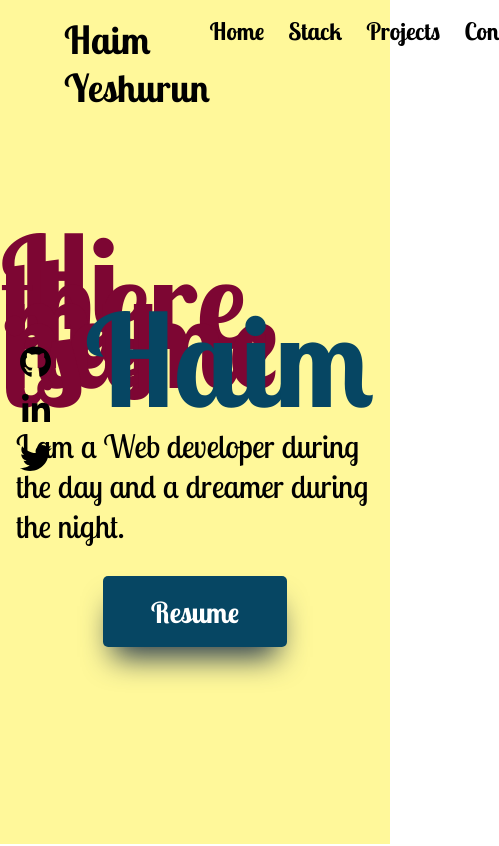
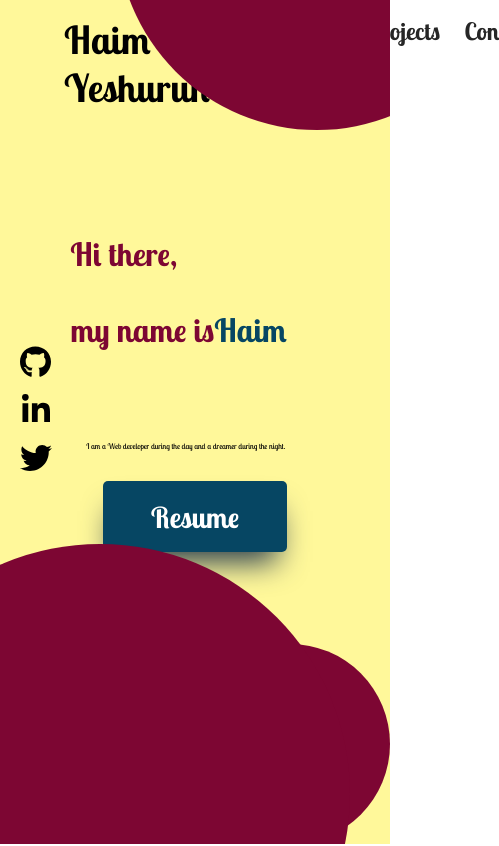
Before and after one commit to Haimyess/portfolio-react, a React (Create React App) app: page / in a window 390 px wide. Shown: the top 846 px of the page, 499 px wide, since content can reach past the window. Built offline with nearby package versions, Linux system fonts and the light colour scheme.

Commit message:
Fix some styles

```diff
--- a/src/App.css
+++ b/src/App.css
@@ -16,22 +16,22 @@
 }
 .wrapper {
   width: 100vw;
-  height: 100vh;
+  /* height: 100vh;  took it out now to check responsiveness*/
 
 
 }
 
 
-.title {
+/* .title {
     margin-bottom: 4rem;
-}
+} */
 
 
 .container {
     display: flex;
     align-items: center;
     justify-content: flex-start;
-    padding-top: 10rem;
+    padding-top: 5rem;
     flex-direction: column;
 
 
@@ -40,12 +40,14 @@
 .main-title {
 
 
-  font-size: clamp(8rem, 8vw, 20rem);
+  font-size: clamp(2rem, 8vw, 10rem);
+  /* font-size: 8rem; */
   font-weight: 700;
-  line-height: 5vw;
-  margin: 0;
+  line-height: 9vh;
+  /* margin: 0; */
+
   color: var(--accent);
-  padding: 2rem 0;
+  padding: 3rem 0;
 
 }
 
@@ -54,6 +56,7 @@
   font-size: 6rem;
   line-height: 6rem;
   color: var(--accent);
+  margin: 2rem 0;
 
 }
 
@@ -61,7 +64,8 @@
 
   /* border: 1px solid green; */
   display: flex;
-  flex-wrap: wrap;
+  /* flex-wrap: wrap; */
+
   gap: 2rem;
 
 }
--- a/src/pages/Contact.js
+++ b/src/pages/Contact.js
@@ -43,11 +43,11 @@ function Contact() {
   };
   return (
     <section className='wrapper container' id='contact'>
+      <div className='contact-wrapper'>
         <h1 className='sub-title'>Send me a message!</h1>
         <p className='contact-p'>
           Share your thoughts with me, so we can talk about your next project!
         </p>
-
         <div className='form-wrapper'>
           <form className='form-container' ref={form} onSubmit={sendEmail}>
             <div className='info-container'>
@@ -64,7 +64,6 @@ function Contact() {
                 name='user_email'
               />
             </div>
-
             <div className='message-container'>
               <textarea
                 className='message'
@@ -73,7 +72,6 @@ function Contact() {
                 placeholder='Write your message here...'
                 name='user_message'></textarea>
             </div>
-
             <div className='btn-container'>
               <input className='btn' type='submit' value='Hire me' />
             </div>
@@ -82,6 +80,7 @@ function Contact() {
             <p className='msg-succ'> Your message has been sent succesfully.</p>
           )}
         </div>
+      </div>
     </section>
   );
 }
--- a/src/pages/Home.js
+++ b/src/pages/Home.js
@@ -45,15 +45,22 @@ function Home() {
 
   return (
     <section className='wrapper home ' id='home'>
+      <div className='circle top'></div>
+      <div className='circle right'></div>
+      <div className='circle left'></div>
+      <div className='home-container'>
         <div className='title-container'>
+          <div className='wrapper-text'>
             <h1 className='main-title'>
-          <span className='letter-animation'>H</span>i there, <br /> my name is
+              <span className='letter-animation'>H</span>i there, <br /> my name
+              is
               <span className='name'>Haim</span>
             </h1>
             <p className='main-p'>
-          I am a Web developer during the day and a dreamer during the night.
+              I am a Web developer during the day and a dreamer during the
+              night.
             </p>
-
+          </div>
           <div className='resume-container'>
             {/* <button onClick={onButtonClick} className='btn'>
             Resume
@@ -63,6 +70,7 @@ function Home() {
             </a>
           </div>
         </div>
+      </div>
     </section>
   );
 }
--- a/src/styles/contact.css
+++ b/src/styles/contact.css
@@ -1,6 +1,10 @@
 
+.contact-wrapper {
+    height: 100vh;
+}
 .form-container {
     width: 35vw;
+    margin-bottom: 3rem;
 
 }
 .info-container {
@@ -12,7 +16,8 @@
 }
 
 .form-wrapper {
-     margin-top: 3rem;
+     display: flex;
+     justify-content: center;
 }
 
 
@@ -20,10 +25,11 @@ input[type='text'],[type='email'] {
     /* padding: 1rem 2rem; */
     font-size: 1.6rem;
     border: none;
-    border-bottom: 1px solid var(--accent);
+    border-bottom: 3px solid var(--accent);
     width: 48%;
     font-weight: bold;
     color: black;
+    padding-left: 1rem;
     font-family: Impact, Haettenschweiler, 'Arial Narrow Bold', sans-serif;
 
 }
@@ -32,12 +38,14 @@ input[type='text'],[type='email'] {
 
 .message-container {
     width: 100%;
+    border: 3px solid var(--accent);
+    margin: 1rem 0 ;
 }
 
 .message {
     width: 100%;
     border: none;
-     border-bottom: 1px solid var(--accent);
+     /* border-bottom: 1px solid var(--accent); */
      padding: 1rem;
      font-size: 1.5rem;
      font-family: Impact, Haettenschweiler, 'Arial Narrow Bold', sans-serif;
@@ -49,7 +57,7 @@ input[type='text'],[type='email'] {
 }
 
 .contact-p {
-    margin-top: 1rem;
+    /* margin-top: 1rem; */
     text-align: center;
     font-size: clamp(1rem, 2.5vh, 10rem);
         font-family: Impact, Haettenschweiler, 'Arial Narrow Bold', sans-serif;
--- a/src/styles/header.css
+++ b/src/styles/header.css
@@ -15,11 +15,19 @@
     color: #000 ;
     font-weight: bold;
     font-size: 1.5rem;
+    transition: .3s ease-in-out;
+    opacity: 85%;
+}
+
+.list-item:hover {
+    opacity: 100%;
+    border-bottom: 3px solid var(--accent);
 }
 .header-container {
     width: 100%;
      /* margin: 1.5rem 3rem; */
     position: fixed;
+    z-index: 1;
     top: 0;
 }
 .nav-container {
--- a/src/styles/home.css
+++ b/src/styles/home.css
@@ -3,13 +3,37 @@
      display: flex;
     justify-content: center;
     background-color:  #FFF89A;
+    height: 100vh;
+    /* border: 3px solid brown; */
+    /* z-index: -1; */
+    /* margin-top: 3rem; */
+    position: relative;
+    overflow: hidden;
+
+}
+.home-container {
+    display: flex;
+    justify-content: center;
+    align-items: flex-start;
+    flex-direction: column;
+    width: 80%;
+    /* border: 2px solid red; */
+}
+.title-container {
+    /* border: 1px solid black; */
+    /* margin-top: 15rem; */
+    /* border: 2px solid green; */
+    height: 60vh;
+    width: 100%;
+
 
 }
 
-.title-container {
-    /* border: 1px solid black; */
-    margin-top: 15rem;
-
+.wrapper-text {
+    /* border: 2px solid blue; */
+    /* padding-left: 10rem; */
+    width: 80%;
+    margin: 0 auto;
 
 }
 
@@ -18,7 +42,7 @@
 .main-p {
     margin: 1.5rem 0;
     margin-left: 1rem;
-    font-size: 2rem;
+    font-size: 2vw;
 }
 
 .resume-container {
@@ -39,3 +63,40 @@
 .name {
     color: var(--btn-bg-color);
 }
+
+.circle {
+
+    /* border: 1px solid red; */
+    border-radius: 50%;
+    position: absolute;
+   z-index: 3;
+    background-color: var(--accent);
+}
+
+.top {
+    width: 400px;
+    height: 400px;
+    top: -270px;
+    left: 30%;
+
+
+}
+
+.left {
+    width: 500px;
+    height: 500px;
+     bottom: -200px;
+    left: -150px;
+
+
+
+}
+
+.right {
+    width: 200px;
+    height: 200px;
+     bottom: 0;
+    right: 0;
+
+
+}
--- a/src/styles/projects.css
+++ b/src/styles/projects.css
@@ -3,11 +3,15 @@
 .project {
     justify-content: center;
     padding: 3rem;
+    /* border: 2px solid green; */
+    width: 90%;
+     /* overflow-x: scroll; */
+
 
 }
 .project-card {
     /* border: 1px solid green; */
-    width: 30%;
+    width: 400px;
 
 
 }
--- a/src/styles/stack.css
+++ b/src/styles/stack.css
@@ -4,7 +4,7 @@
     align-items: center;
     justify-content: flex-start;
     flex-direction: column;
-    padding-top: 10rem;
+    padding-top: 5rem;
 
 
 }
@@ -24,6 +24,7 @@
     /* flex-direction: column; */
     /* border: 1px solid red; */
     flex-wrap: wrap;
+    margin-top: 2rem;
     /* overflow: scroll; */
 
 }
```
Lines whose indentation alone changed are shown as unchanged.
